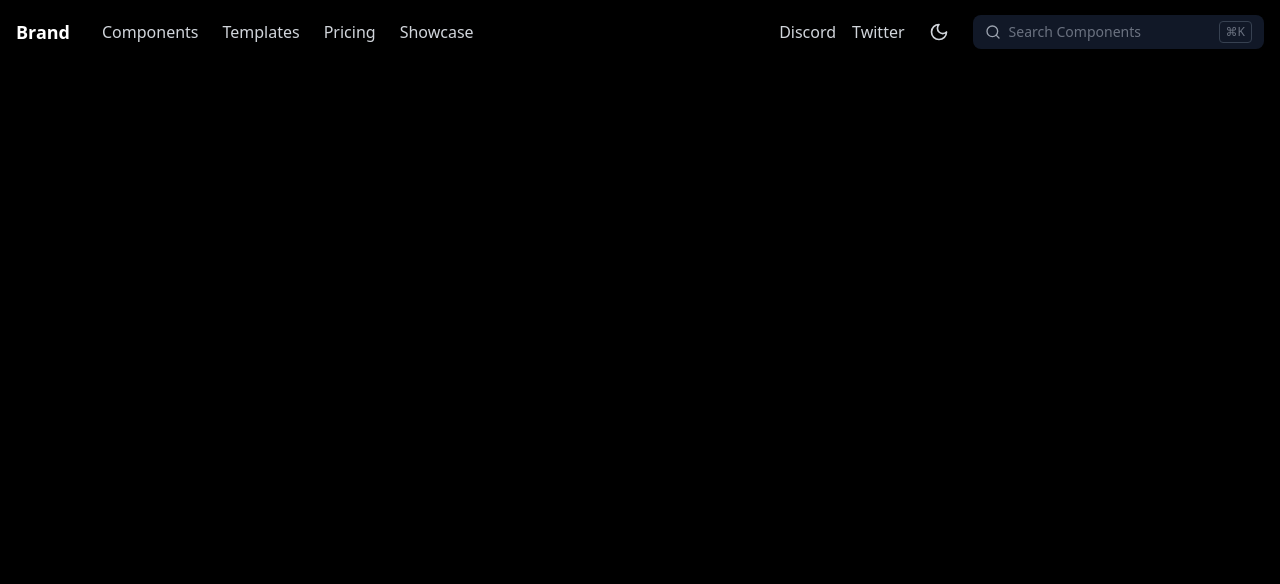
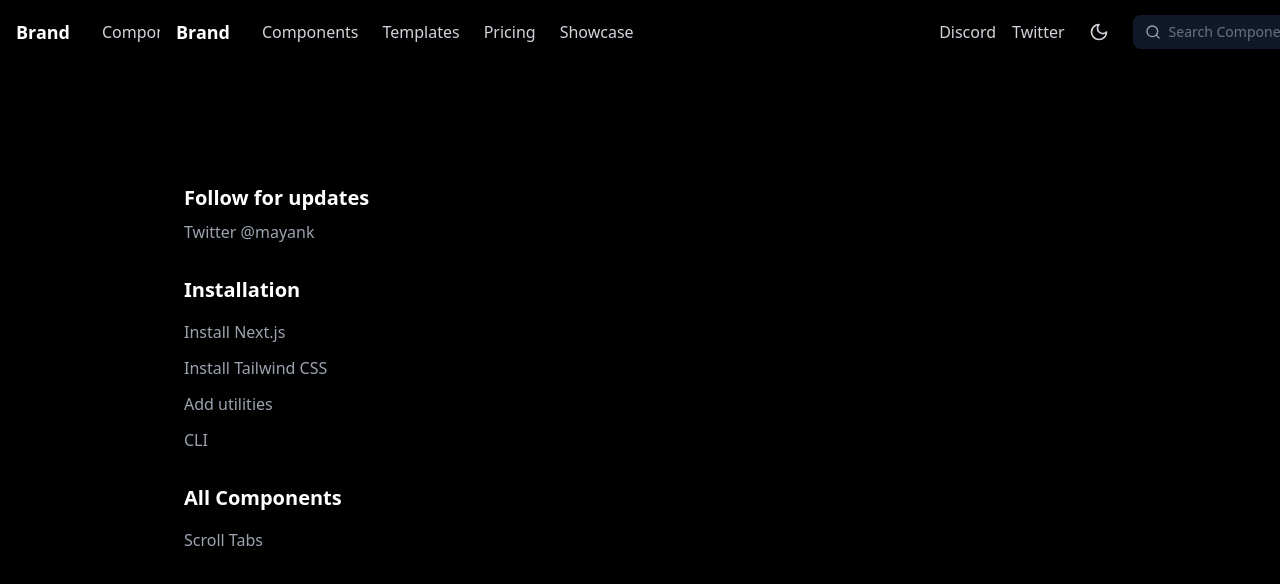
Before and after one commit to mayank2130/tapit-ui, a Next.js app: page / in a window 1280 px wide. Shown: the top 584 px of the page. Built offline with nearby package versions, Linux system fonts and the light colour scheme.

Commit message:
scroll all components

```diff
--- a/src/app/layout.tsx
+++ b/src/app/layout.tsx
@@ -1,6 +1,8 @@
 import type { Metadata } from "next";
 import localFont from "next/font/local";
 import "./globals.css";
+import Navbar from "@/components/navbar";
+import ScrollComponents from "@/components/scroll-components";
 
 const geistSans = localFont({
   src: "./fonts/GeistVF.woff",
@@ -28,7 +30,12 @@ export default function RootLayout({
       <body
         className={`${geistSans.variable} ${geistMono.variable} antialiased bg-black`}
       >
-        {children}
+        <Navbar />
+
+        <div className="ml-40">
+          <ScrollComponents />
+          {children}
+        </div>
       </body>
     </html>
   );
--- /dev/null
+++ b/src/components/scroll-components/index.tsx
@@ -0,0 +1,132 @@
+"use client";
+
+import Link from "next/link";
+import React from "react";
+
+interface MenuItem {
+  title: string;
+  isNew?: boolean;
+}
+
+const ALL_COMPONENTS: MenuItem[] = [
+  { title: "Scroll Tabs" },
+  // { title: "3D Pin" },
+  // { title: "Animated Modal" },
+  // { title: "Animated Testimonials", isNew: false },
+  // { title: "Animated Tooltip" },
+  // { title: "Apple Cards Carousel" },
+  // { title: "Aurora Background" },
+  // { title: "Background Beams" },
+  // { title: "Background Beams With Collision" },
+  // { title: "Background Boxes" },
+  // { title: "Background Gradient" },
+  // { title: "Background Lines", isNew: false },
+  // { title: "Bento Grid" },
+  // { title: "Canvas Reveal Effect" },
+  // { title: "Card Hover Effect" },
+  // { title: "Card Spotlight" },
+  // { title: "Card Stack" },
+  // { title: "Cards" },
+];
+
+const ScrollComponents = () => {
+  return (
+    <div className="mt-40 min-h-screen w-[280px] fixed bg-black p-6 pr-0 text-gray-400 group">
+      {/* Custom scrollbar styles */}
+      <style jsx global>{`
+        /* Hide scrollbar by default */
+        .scroll-container::-webkit-scrollbar {
+          width: 0;
+          opacity: 0;
+          transition: all 0.3s;
+        }
+
+        /* Show scrollbar on container hover */
+        .group:hover .scroll-container::-webkit-scrollbar {
+          width: 4px;
+          opacity: 1;
+        }
+
+        .scroll-container::-webkit-scrollbar-track {
+          background: transparent;
+        }
+
+        .scroll-container::-webkit-scrollbar-thumb {
+          background-color: #242124;
+          border-radius: 20px;
+          min-height: 50px; /* Minimum height of the scrollbar thumb */
+        }
+
+        /* For Firefox */
+        .scroll-container {
+          scrollbar-width: none;
+          transition: scrollbar-width 0.3s;
+        }
+
+        .group:hover .scroll-container {
+          scrollbar-width: thin;
+          scrollbar-color: #242124 transparent;
+        }
+      `}</style>
+
+      {/* Main content container with custom scrollbar */}
+      <div className="h-[calc(100vh-160px)] overflow-y-auto scroll-container">
+        {/* Follow section */}
+        <section className="mb-8">
+          <h2 className="text-white text-xl font-semibold mb-2">
+            Follow for updates
+          </h2>
+          <Link
+            href="https://x.com/mayank01322310"
+            className="hover:text-green-500 transition-colors"
+          >
+            Twitter @mayank
+          </Link>
+        </section>
+
+        {/* Installation section */}
+        <section className="mb-8">
+          <h2 className="text-white text-xl font-semibold mb-4">
+            Installation
+          </h2>
+          <div className="space-y-3">
+            <p className="hover:text-green-500 cursor-pointer">
+              Install Next.js
+            </p>
+            <p className="hover:text-green-500 cursor-pointer">
+              Install Tailwind CSS
+            </p>
+            <p className="hover:text-green-500 cursor-pointer">Add utilities</p>
+            <p className="hover:text-green-500 cursor-pointer">CLI</p>
+          </div>
+        </section>
+
+        {/* All Components section */}
+        <section className="pb-10">
+          <h2 className="text-white text-xl font-semibold mb-4">
+            All Components
+          </h2>
+          <div className="space-y-3">
+            {ALL_COMPONENTS.map((item, index) => (
+              <div
+                key={index}
+                className="flex items-center group/item cursor-pointer"
+              >
+                <span className="hover:text-green-500 transition-colors">
+                  {item.title}
+                </span>
+                {item.isNew && (
+                  <span className="ml-2 px-2 py-0.5 text-xs bg-emerald-500 text-white rounded">
+                    New
+                  </span>
+                )}
+              </div>
+            ))}
+          </div>
+        </section>
+      </div>
+    </div>
+  );
+};
+
+export default ScrollComponents;
```
